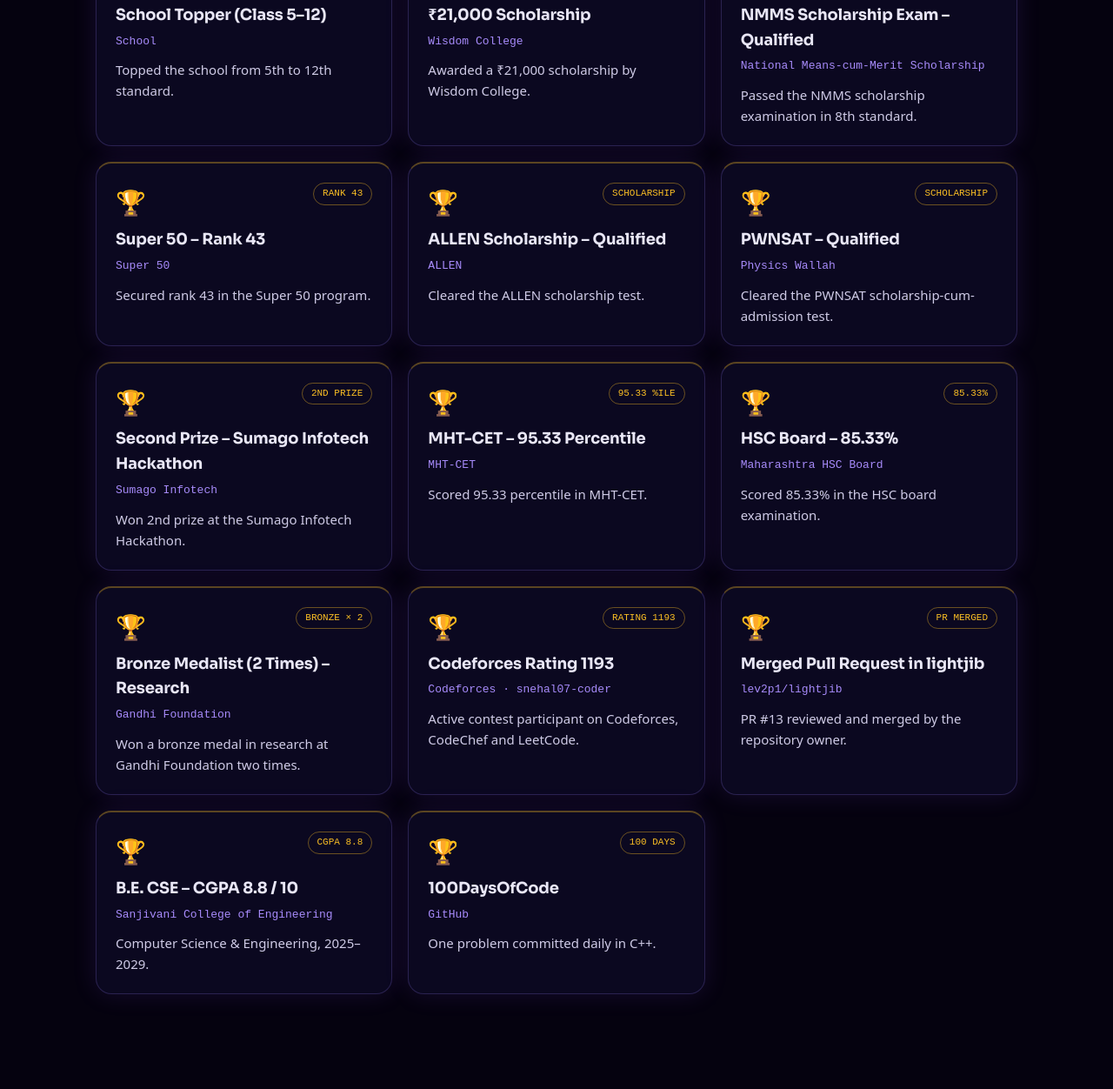
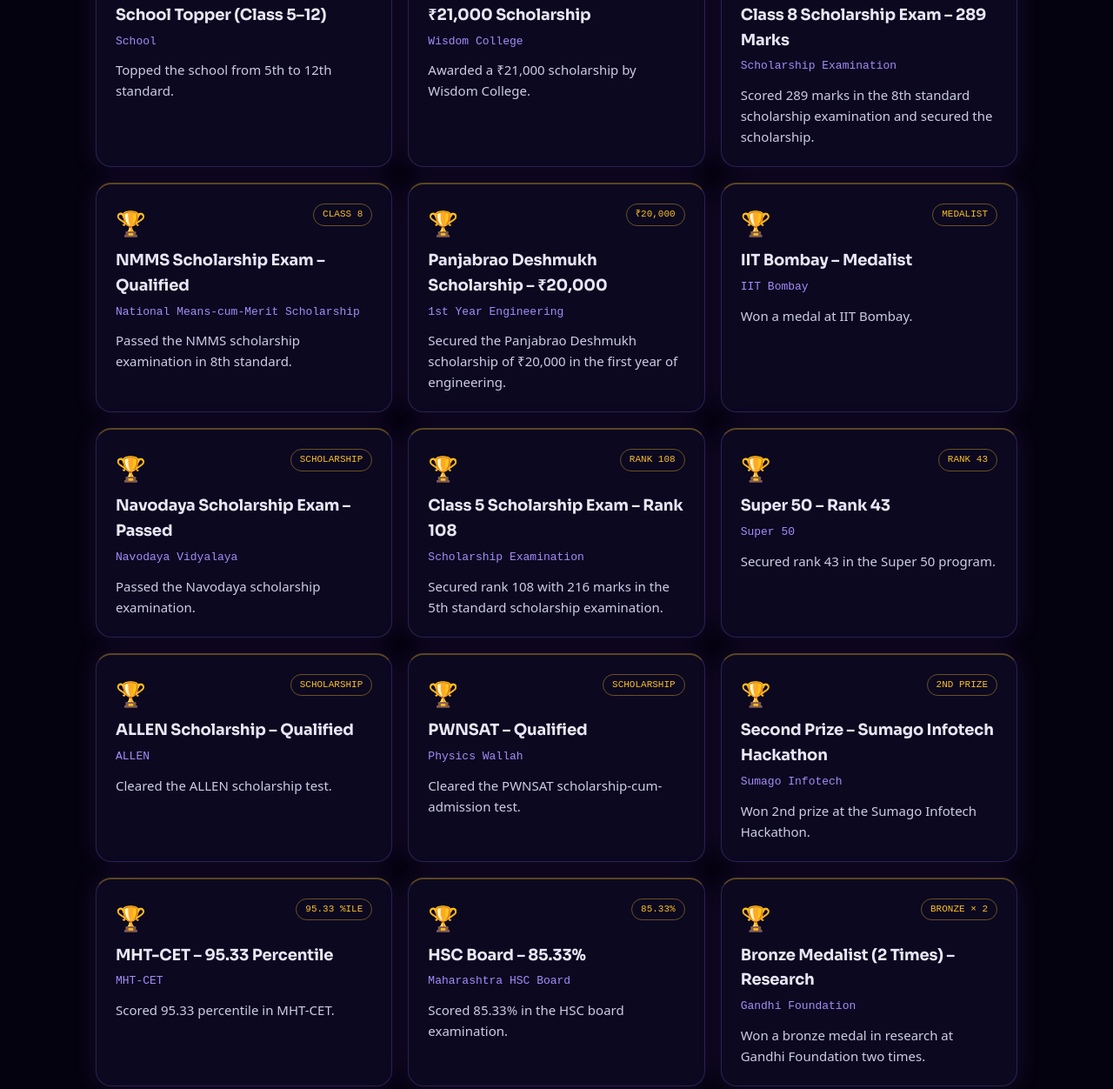
Before and after one commit to binarymind08/binarymind08.github.io, a plain HTML site: page index.html in a window 1280 px wide. Shown: the part 2424-3676 px from the top of the page at 87% size. Drawn offline with Linux system fonts and the light colour scheme.

Commit message:
Update index.html

```diff
--- a/index.html
+++ b/index.html
@@ -189,7 +189,12 @@ const exp=[
 const ach=[
  {b:"SCHOOL",t:"School Topper (Class 5–12)",w:"School",d:"",x:"Topped the school from 5th to 12th standard."},
  {b:"SCHOLARSHIP",t:"₹21,000 Scholarship",w:"Wisdom College",d:"",x:"Awarded a ₹21,000 scholarship by Wisdom College."},
+ {b:"289 MARKS",t:"Class 8 Scholarship Exam – 289 Marks",w:"Scholarship Examination",d:"",x:"Scored 289 marks in the 8th standard scholarship examination and secured the scholarship."},
  {b:"CLASS 8",t:"NMMS Scholarship Exam – Qualified",w:"National Means-cum-Merit Scholarship",d:"",x:"Passed the NMMS scholarship examination in 8th standard."},
+ {b:"₹20,000",t:"Panjabrao Deshmukh Scholarship – ₹20,000",w:"1st Year Engineering",d:"",x:"Secured the Panjabrao Deshmukh scholarship of ₹20,000 in the first year of engineering."},
+ {b:"MEDALIST",t:"IIT Bombay – Medalist",w:"IIT Bombay",d:"",x:"Won a medal at IIT Bombay."},
+ {b:"SCHOLARSHIP",t:"Navodaya Scholarship Exam – Passed",w:"Navodaya Vidyalaya",d:"",x:"Passed the Navodaya scholarship examination."},
+ {b:"RANK 108",t:"Class 5 Scholarship Exam – Rank 108",w:"Scholarship Examination",d:"",x:"Secured rank 108 with 216 marks in the 5th standard scholarship examination."},
  {b:"RANK 43",t:"Super 50 – Rank 43",w:"Super 50",d:"",x:"Secured rank 43 in the Super 50 program."},
  {b:"SCHOLARSHIP",t:"ALLEN Scholarship – Qualified",w:"ALLEN",d:"",x:"Cleared the ALLEN scholarship test."},
  {b:"SCHOLARSHIP",t:"PWNSAT – Qualified",w:"Physics Wallah",d:"",x:"Cleared the PWNSAT scholarship-cum-admission test."},
@@ -198,9 +203,7 @@ const ach=[
  {b:"85.33%",t:"HSC Board – 85.33%",w:"Maharashtra HSC Board",d:"",x:"Scored 85.33% in the HSC board examination."},
  {b:"BRONZE × 2",t:"Bronze Medalist (2 Times) – Research",w:"Gandhi Foundation",d:"",x:"Won a bronze medal in research at Gandhi Foundation two times."},
  {b:"RATING 1193",t:"Codeforces Rating 1193",w:"Codeforces · snehal07-coder",d:"",x:"Active contest participant on Codeforces, CodeChef and LeetCode."},
- {b:"PR MERGED",t:"Merged Pull Request in lightjib",w:"lev2p1/lightjib",d:"",x:"PR #13 reviewed and merged by the repository owner."},
- {b:"CGPA 8.8",t:"B.E. CSE – CGPA 8.8 / 10",w:"Sanjivani College of Engineering",d:"",x:"Computer Science & Engineering, 2025–2029."},
- {b:"100 DAYS",t:"100DaysOfCode",w:"GitHub",d:"",x:"One problem committed daily in C++."}];
+ {b:"PR MERGED",t:"Merged Pull Request in lightjib",w:"lev2p1/lightjib",d:"",x:"PR #13 reviewed and merged by the repository owner."}];
 const skills={"Programming Languages":["💻","C++17, Python, JavaScript, TypeScript"],"DSA & Algorithms":["🧮","Huffman coding, A*, Dijkstra, BFS/DFS, sorting"],"Competitive Programming":["🏆","Codeforces (1193), CodeChef (1743, 3★), LeetCode, HackerRank"],"Machine Learning":["🧠","TensorFlow/Keras (LSTM), PyTorch, scikit-learn, LightGBM"],"AI Tools & APIs":["🤖","Groq API, Ollama, BirdNET"],"Frontend":["🎨","React, Recharts, WebSockets, HTML, CSS, Vite"],"Backend":["⚙️","Node.js, Express, FastAPI, Flask, REST APIs, WebSocket servers"],"Desktop Development":["🖥️","Qt6, CMake"],"Graphics & Simulation":["🌌","SFML, Verlet integration, Navier-Stokes, N-body"],"Version Control":["🔀","Git, GitHub, GitHub Actions"],"Open Source":["🌍","Pull Shark achievement, forks of TheAlgorithms and Alibaba projects"],"Tools & Platforms":["🛠️","VS Code, Linux, Windows, SQL, SQLite, Kaggle"]};
 const GH="https://github.com/binarymind08/";
 const prj=[
```
